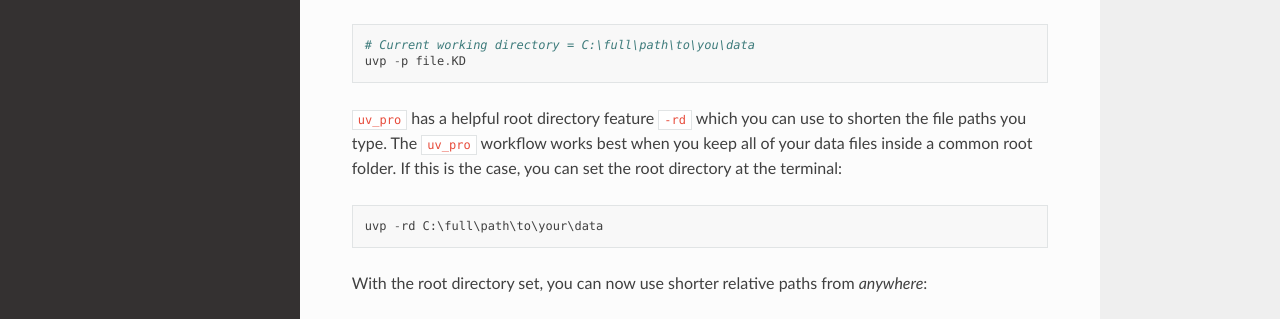
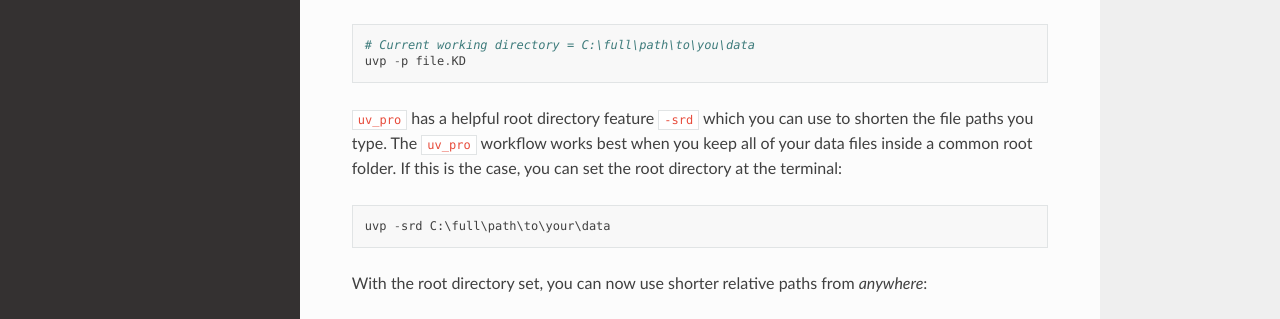
Before and after one commit to dd-hebert/uv_pro, a Sphinx documentation site: the page built from docs/filepaths.rst, in a window 1280 px wide and 1201 px high. Shown: the part 348-667 px from the top of the window. Built offline with Sphinx 7.4.7 and the Read the Docs theme 2.0.0, drawn with Linux system fonts in a browser that asks for light colours.

Commit message:
Update filepaths.rst

```diff
--- a/docs/filepaths.rst
+++ b/docs/filepaths.rst
@@ -12,11 +12,11 @@ Alternatively, you can open a terminal session inside a folder containing a data
     # Current working directory = C:\full\path\to\you\data
     uvp -p file.KD
 
-``uv_pro`` has a helpful root directory feature ``-rd`` which you can use to shorten the file paths you type.
+``uv_pro`` has a helpful root directory feature ``-srd`` which you can use to shorten the file paths you type.
 The ``uv_pro`` workflow works best when you keep all of your data files inside a common root folder. If this is
 the case, you can set the root directory at the terminal::
 
-    uvp -rd C:\full\path\to\your\data
+    uvp -srd C:\full\path\to\your\data
 
 With the root directory set, you can now use shorter relative paths from *anywhere*::
 
```
